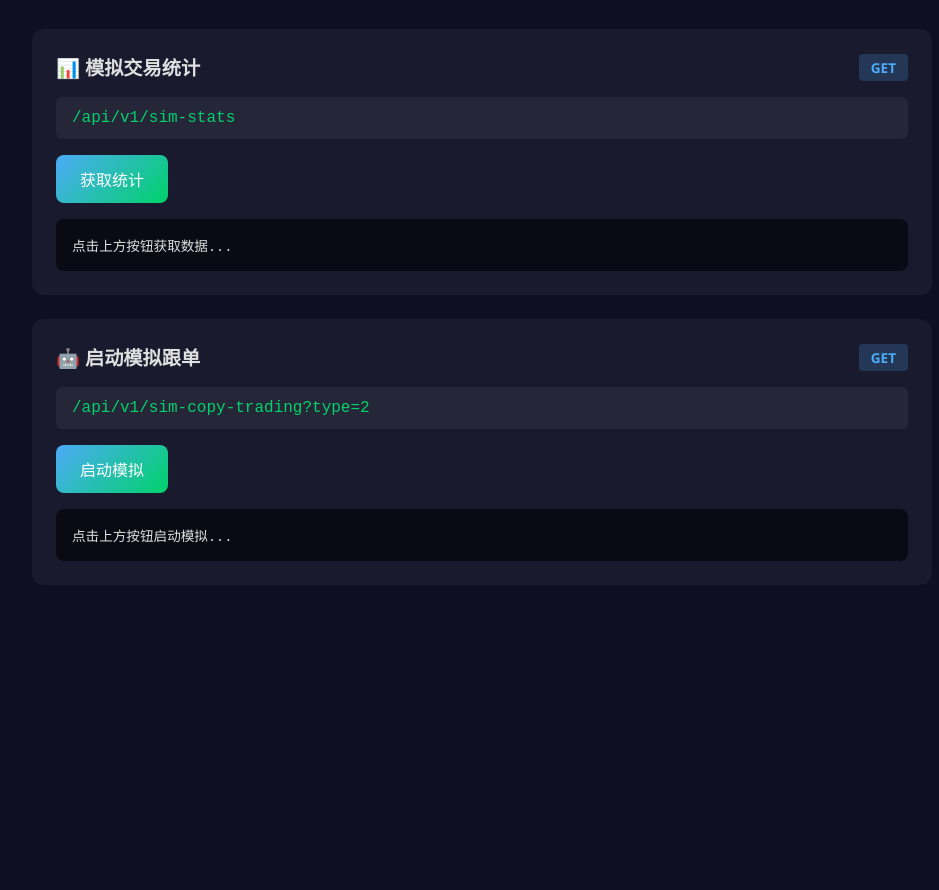
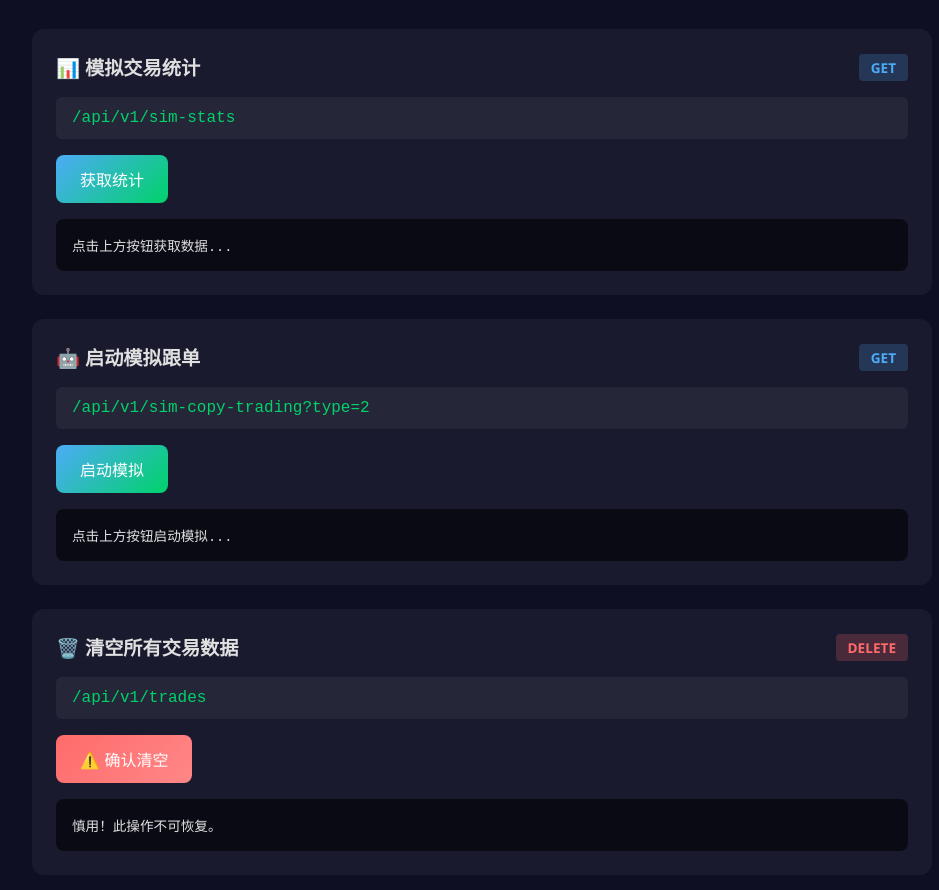
Before and after one commit to JaydenLee2588/Polymarket15MinsCryptoArbitrageTool, a plain HTML site: page front/api-test.html in a window 1280 px wide. Shown: the part 114-1004 px from the top of the page, without its empty margins (158-1097 px from the left). Before the commit the page ends 800 px from the top, so only its background shows below. Drawn offline with Linux system fonts and the light colour scheme.

Commit message:
feat: add delete trades UI to api-test.html

```diff
--- a/front/api-test.html
+++ b/front/api-test.html
@@ -1,5 +1,6 @@
 <!DOCTYPE html>
 <html lang="zh-CN">
+
 <head>
     <meta charset="UTF-8">
     <meta name="viewport" content="width=device-width, initial-scale=1.0">
@@ -81,7 +82,7 @@
 
         .endpoint {
             font-family: 'Fira Code', monospace;
-            background: rgba(255,255,255,0.05);
+            background: rgba(255, 255, 255, 0.05);
             padding: 0.75rem 1rem;
             border-radius: 6px;
             margin-bottom: 1rem;
@@ -132,7 +133,7 @@
         }
 
         .stat-card {
-            background: rgba(255,255,255,0.03);
+            background: rgba(255, 255, 255, 0.03);
             padding: 1rem;
             border-radius: 8px;
             text-align: center;
@@ -149,8 +150,13 @@
             margin-top: 0.25rem;
         }
 
-        .positive { color: var(--accent-green); }
-        .negative { color: var(--accent-red); }
+        .positive {
+            color: var(--accent-green);
+        }
+
+        .negative {
+            color: var(--accent-red);
+        }
 
         .loading {
             opacity: 0.6;
@@ -158,6 +164,7 @@
         }
     </style>
 </head>
+
 <body>
     <div class="container">
         <h1>🚀 Polymarket 15-Min Crypto Arbitrage Tool</h1>
@@ -188,6 +195,21 @@
             <button class="btn btn-primary" onclick="startCopyTrading()">启动模拟</button>
             <div class="response-container">
                 <div id="trading-response" class="response-area">点击上方按钮启动模拟...</div>
+            </div>
+        </div>
+
+        <!-- Delete Trades API -->
+        <div class="api-section">
+            <div class="api-header">
+                <span class="api-title">🗑️ 清空所有交易数据</span>
+                <span class="method-badge method-get"
+                    style="background: rgba(255, 107, 107, 0.2); color: var(--accent-red);">DELETE</span>
+            </div>
+            <div class="endpoint">/api/v1/trades</div>
+            <button class="btn btn-primary" style="background: linear-gradient(135deg, var(--accent-red), #ff8787);"
+                onclick="deleteTrades()">⚠️ 确认清空</button>
+            <div class="response-container">
+                <div id="delete-response" class="response-area">慎用！此操作不可恢复。</div>
             </div>
         </div>
     </div>
@@ -243,6 +265,31 @@
                 responseEl.textContent = '错误: ' + err.message;
             }
         }
+
+        async function deleteTrades() {
+            if (!confirm('确定要清空所有模拟交易记录吗？此操作不可撤销！')) {
+                return;
+            }
+
+            const responseEl = document.getElementById('delete-response');
+            responseEl.textContent = '处理中...';
+
+            try {
+                const res = await fetch('/api/v1/trades', {
+                    method: 'DELETE'
+                });
+                const data = await res.json();
+                responseEl.textContent = JSON.stringify(data, null, 2);
+
+                // 如果成功，自动刷新统计
+                if (data.success) {
+                    fetchSimStats();
+                }
+            } catch (err) {
+                responseEl.textContent = '错误: ' + err.message;
+            }
+        }
     </script>
 </body>
+
 </html>
```
